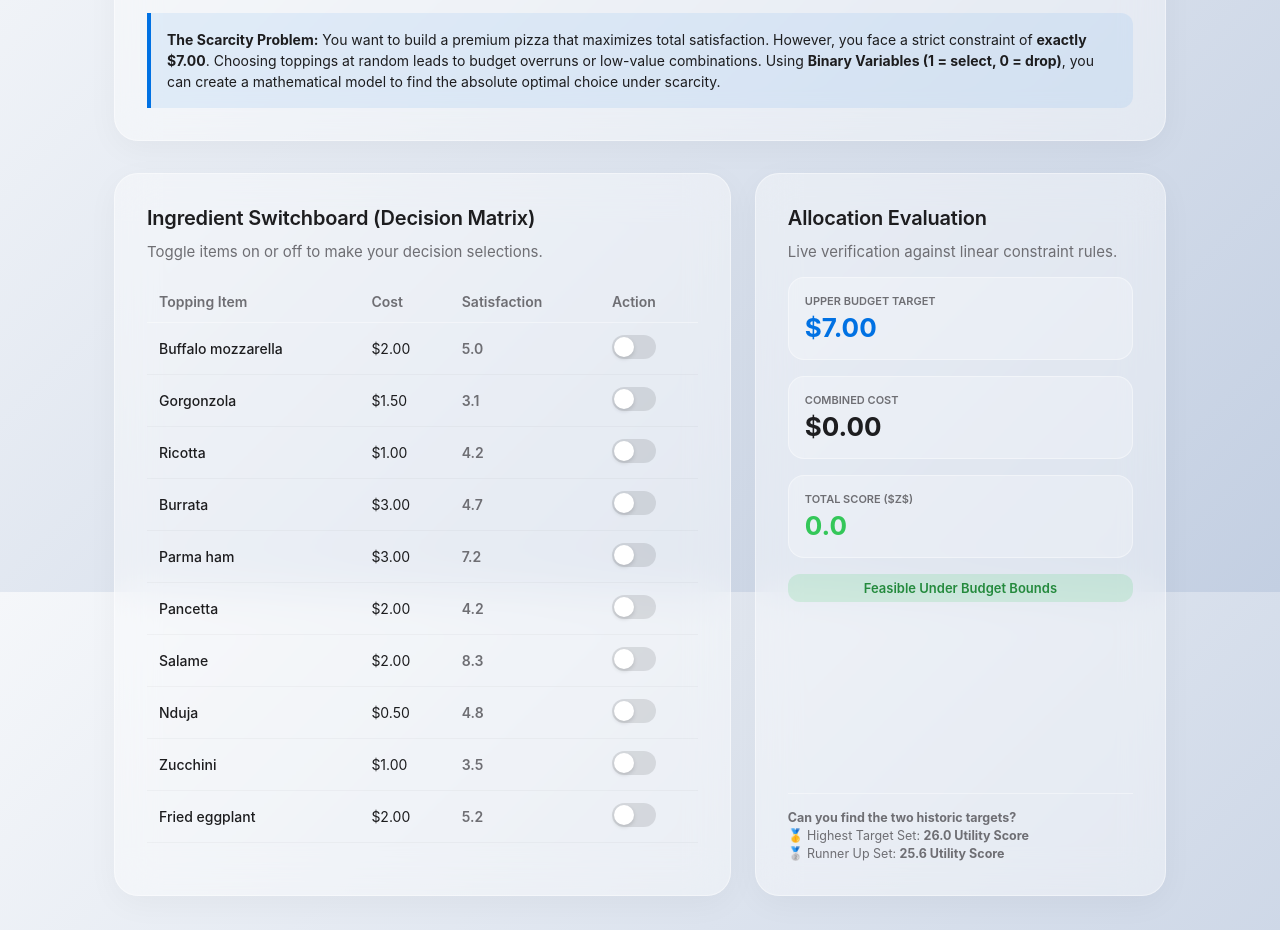
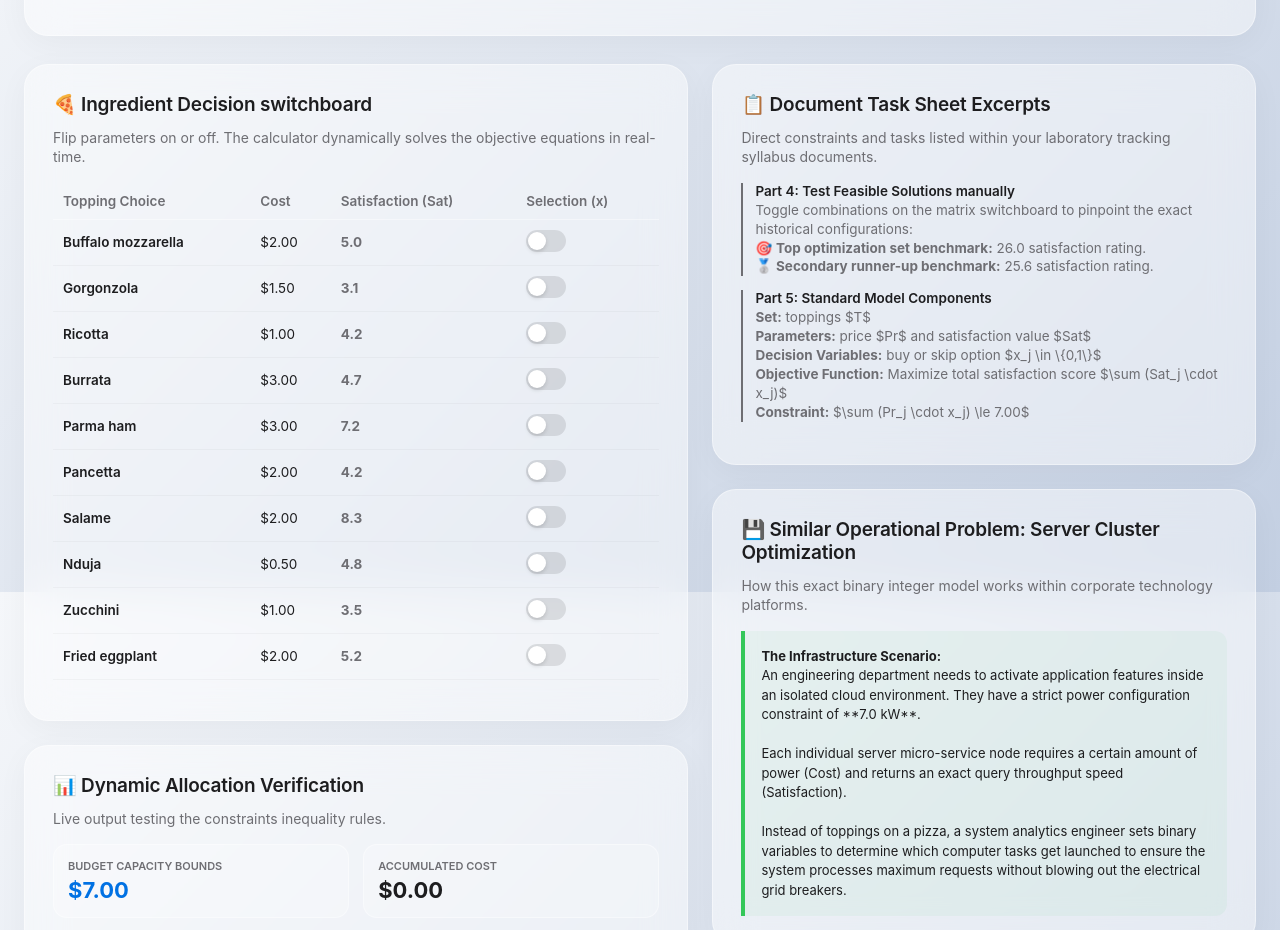
Before and after one commit to 2417735/Course_Overview.-, a plain HTML site: page ms1.html in a window 1280 px wide. Shown: the part 208-1138 px from the top of the page. Drawn offline with Linux system fonts and the light colour scheme.

Commit message:
Refine styles and content for pizza optimization page
Updated styling and content for the Pizza Optimization Engine page, including adjustments to layout, typography, and interactive elements.

```diff
--- a/ms1.html
+++ b/ms1.html
@@ -7,7 +7,7 @@
     <style>
         :root {
             --bg-gradient: linear-gradient(135deg, #f5f7fa 0%, #c3cfe2 100%);
-            --glass-bg: rgba(255, 255, 255, 0.4);
+            --glass-bg: rgba(255, 255, 255, 0.45);
             --glass-border: rgba(255, 255, 255, 0.4);
             --text-primary: #1d1d1f;
             --text-secondary: #6e6e73;
@@ -19,7 +19,7 @@
 
         body.dark {
             --bg-gradient: linear-gradient(135deg, #0d0d0e 0%, #1a1a1e 100%);
-            --glass-bg: rgba(30, 30, 32, 0.45);
+            --glass-bg: rgba(30, 30, 32, 0.55);
             --glass-border: rgba(255, 255, 255, 0.08);
             --text-primary: #f5f5f7;
             --text-secondary: #86868b;
@@ -32,7 +32,7 @@
             margin: 0;
             padding: 0;
             box-sizing: border-box;
-            font-family: -apple-system, BlinkMacSystemFont, "SF Pro Display", "SF Pro Text", "Helvetica Neue", sans-serif;
+            font-family: -apple-system, BlinkMacSystemFont, "SF Pro Display", sans-serif;
             -webkit-font-smoothing: antialiased;
         }
 
@@ -58,7 +58,7 @@
         }
 
         .nav-container {
-            width: 100%; max-width: 1100px;
+            width: 100%; max-width: 1300px;
             margin: 0 auto; padding: 0 24px;
             display: flex; justify-content: space-between; align-items: center;
         }
@@ -85,145 +85,183 @@
 
         .theme-toggle { background: none; border: none; cursor: pointer; font-size: 14px; margin-left: 10px; }
 
+        /* Unified Dual Column Work Matrix */
         .wrapper {
-            max-width: 1100px; margin: 20px auto; padding: 0 24px;
-            display: grid; grid-template-columns: 1.2fr 0.8fr; gap: 24px;
+            max-width: 1300px; margin: 20px auto; padding: 0 24px;
+            display: grid; grid-template-columns: 1.1fr 0.9fr; gap: 24px;
         }
 
-        @media (max-width: 900px) { .wrapper { grid-template-columns: 1fr; } }
+        @media (max-width: 1024px) { .wrapper { grid-template-columns: 1fr; } }
 
         .glass-card {
             background: var(--glass-bg);
             backdrop-filter: blur(var(--blur-radius));
             -webkit-backdrop-filter: blur(var(--blur-radius));
             border: 1px solid var(--glass-border);
-            border-radius: 24px; padding: 32px;
+            border-radius: 24px; padding: 28px;
             box-shadow: 0 8px 32px 0 rgba(0, 0, 0, 0.04);
+            margin-bottom: 24px;
         }
 
-        .full-width-card { grid-column: 1 / -1; margin-bottom: 8px; }
+        .full-width-card { grid-column: 1 / -1; margin-bottom: 4px; }
 
-        h1 { font-size: 32px; font-weight: 700; letter-spacing: -0.02em; margin-bottom: 6px; }
-        h2 { font-size: 20px; font-weight: 600; margin-bottom: 12px; letter-spacing: -0.01em; }
-        .subtitle { font-size: 15px; color: var(--text-secondary); margin-bottom: 16px; }
+        h1 { font-size: 30px; font-weight: 700; letter-spacing: -0.02em; margin-bottom: 6px; }
+        h2 { font-size: 19px; font-weight: 600; margin-bottom: 12px; letter-spacing: -0.01em; display: flex; align-items: center; gap: 8px; }
+        .subtitle { font-size: 14px; color: var(--text-secondary); margin-bottom: 16px; line-height: 1.4; }
 
         .briefing-box {
-            background: rgba(0, 113, 227, 0.08); border-left: 4px solid var(--accent);
-            padding: 16px; border-radius: 0 12px 12px 0; font-size: 14px; line-height: 1.5;
+            background: rgba(0, 113, 227, 0.06); border-left: 4px solid var(--accent);
+            padding: 16px; border-radius: 0 12px 12px 0; font-size: 13.5px; line-height: 1.5;
         }
 
-        .apple-table { width: 100%; border-collapse: collapse; margin: 20px 0; font-size: 14px; }
-        .apple-table th { text-align: left; padding: 12px; color: var(--text-secondary); font-weight: 600; border-bottom: 1px solid var(--glass-border); }
-        .apple-table td { padding: 12px; border-bottom: 1px solid rgba(0,0,0,0.03); }
+        .apple-table { width: 100%; border-collapse: collapse; margin: 12px 0; font-size: 13.5px; }
+        .apple-table th { text-align: left; padding: 10px; color: var(--text-secondary); font-weight: 600; border-bottom: 1px solid var(--glass-border); }
+        .apple-table td { padding: 10px; border-bottom: 1px solid rgba(0,0,0,0.03); }
         body.dark .apple-table td { border-bottom: 1px solid rgba(255,255,255,0.02); }
 
         .switch-input {
-            appearance: none; width: 44px; height: 24px; background: rgba(0,0,0,0.1);
-            border-radius: 12px; position: relative; cursor: pointer; outline: none; transition: background 0.2s;
+            appearance: none; width: 40px; height: 22px; background: rgba(0,0,0,0.1);
+            border-radius: 11px; position: relative; cursor: pointer; outline: none; transition: background 0.2s;
         }
         body.dark .switch-input { background: rgba(255, 255, 255, 0.1); }
         .switch-input:checked { background: #34c759; }
         .switch-input::before {
-            content: ''; position: absolute; width: 20px; height: 20px; border-radius: 50%;
+            content: ''; position: absolute; width: 18px; height: 18px; border-radius: 50%;
             top: 2px; left: 2px; background: #ffffff; transition: transform 0.2s;
             box-shadow: 0 2px 4px rgba(0,0,0,0.15);
         }
-        .switch-input:checked::before { transform: translateX(20px); }
+        .switch-input:checked::before { transform: translateX(18px); }
 
+        .metrics-grid { display: grid; grid-template-columns: 1fr 1fr; gap: 14px; margin-bottom: 16px; }
         .metric-badge {
-            display: flex; flex-direction: column; background: rgba(255,255,255,0.25);
-            border: 1px solid var(--glass-border); padding: 16px; border-radius: 16px; margin-bottom: 16px;
+            display: flex; flex-direction: column; background: rgba(255,255,255,0.2);
+            border: 1px solid var(--glass-border); padding: 14px; border-radius: 14px;
         }
-        body.dark .metric-badge { background: rgba(255,255,255,0.04); }
-        .metric-val { font-size: 26px; font-weight: 700; margin-top: 4px; }
+        body.dark .metric-badge { background: rgba(255,255,255,0.03); }
+        .metric-val { font-size: 22px; font-weight: 700; margin-top: 4px; }
 
-        .status-pill { padding: 6px 12px; border-radius: 12px; font-size: 13px; font-weight: 600; text-align: center; display: block; width: 100%; }
-        .status-valid { background: rgba(52, 199, 89, 0.15); color: #248a3d; }
-        .status-invalid { background: rgba(255, 69, 58, 0.15); color: #ff3b30; }
+        .status-pill { padding: 8px 12px; border-radius: 12px; font-size: 13px; font-weight: 600; text-align: center; display: block; width: 100%; }
+        .status-valid { background: rgba(52, 199, 89, 0.14); color: #248a3d; }
+        .status-invalid { background: rgba(255, 69, 58, 0.14); color: #ff453a; }
+
+        /* Document Representation Items */
+        .doc-item {
+            border-left: 2px solid var(--text-secondary); padding-left: 12px; margin-bottom: 14px; font-size: 13.5px;
+        }
+        .doc-label { font-weight: 600; color: var(--text-primary); margin-bottom: 2px; }
+        .doc-body { color: var(--text-secondary); line-height: 1.4; }
     </style>
 </head>
 <body>
 
     <nav class="apple-nav">
         <div class="nav-container">
-            <div class="nav-brand">Management Science Engine</div>
+            <div class="nav-brand">Management Science Portfolio Node</div>
             <div class="nav-links">
                 <a href="index.html" class="nav-item">Index Hub</a>
-                <a href="ms1.html" class="nav-item active">MS 1</a>
-                <button class="theme-toggle" onclick="toggleTheme()">🌙</button>
+                <a href="ms1.html" class="nav-item active">MS 1 Dashboard</a>
+                <button class="theme-toggle" onclick="toggleTheme()">🌓</button>
             </div>
         </div>
     </nav>
 
     <div class="wrapper">
 
-        <!-- STEP 1: CONTEXT & LEARNING MODULE -->
         <div class="glass-card full-width-card">
-            <div style="font-size: 11px; font-weight: 700; color: var(--text-secondary); text-transform: uppercase; letter-spacing: 0.05em; margin-bottom: 4px;">Part 1 // Learn First</div>
-            <h1>Understanding the Knapsack Optimization Model</h1>
-            <p class="subtitle">Why model a pizza quantitatively? To turn subjective intuition into systematic resource allocation.</p>
-            <div class="briefing-box">
-                <strong>The Scarcity Problem:</strong> You want to build a premium pizza that maximizes total satisfaction. However, you face a strict constraint of <strong>exactly $7.00</strong>. Choosing toppings at random leads to budget overruns or low-value combinations. Using <strong>Binary Variables (1 = select, 0 = drop)</strong>, you can create a mathematical model to find the absolute optimal choice under scarcity.
-            </div>
+            <div style="font-size: 11px; font-weight: 700; color: var(--text-secondary); text-transform: uppercase; letter-spacing: 0.05em; margin-bottom: 4px;">Module 02 // Lab Simulation I</div>
+            <h1>The Pizza Optimizer Engine</h1>
+            <p class="subtitle">An introductory entry into integer optimization programming using discrete selection metrics under strict system limits.</p>
         </div>
 
-        <!-- STEP 2: THE INTERACTIVE OPTIMIZER SWITCHBOARD -->
+        <div class="left-workspace">
             <div class="glass-card">
-            <h2>Ingredient Switchboard (Decision Matrix)</h2>
-            <p class="subtitle" style="margin-bottom: 10px;">Toggle items on or off to make your decision selections.</p>
+                <h2>🍕 Ingredient Decision switchboard</h2>
+                <p class="subtitle">Flip parameters on or off. The calculator dynamically solves the objective equations in real-time.</p>
 
                 <table class="apple-table">
                     <thead>
                         <tr>
-                        <th>Topping Item</th>
+                            <th>Topping Choice</th>
                             <th>Cost</th>
-                        <th>Satisfaction</th>
-                        <th>Action</th>
+                            <th>Satisfaction (Sat)</th>
+                            <th>Selection (x)</th>
                         </tr>
                     </thead>
                     <tbody id="topping-rows">
-                    <!-- Dynamic Rows Injected via JS -->
                         </tbody>
                 </table>
             </div>
 
-        <!-- STEP 3: RUNTIME OUTPUT & METRICS -->
-        <div class="glass-card" style="display: flex; flex-direction: column; justify-content: space-between;">
-            <div>
-                <h2>Allocation Evaluation</h2>
-                <p class="subtitle">Live verification against linear constraint rules.</p>
+            <div class="glass-card">
+                <h2>📊 Dynamic Allocation Verification</h2>
+                <p class="subtitle">Live output testing the constraints inequality rules.</p>
 
+                <div class="metrics-grid">
                     <div class="metric-badge">
-                    <span style="font-size: 11px; color: var(--text-secondary); font-weight: 600; text-transform: uppercase;">Upper Budget Target</span>
+                        <span style="font-size: 11px; color: var(--text-secondary); font-weight: 600; text-transform: uppercase;">Budget Capacity Bounds</span>
                         <span class="metric-val" style="color: var(--accent);">$7.00</span>
                     </div>
-
                     <div class="metric-badge">
-                    <span style="font-size: 11px; color: var(--text-secondary); font-weight: 600; text-transform: uppercase;">Combined Cost</span>
+                        <span style="font-size: 11px; color: var(--text-secondary); font-weight: 600; text-transform: uppercase;">Accumulated Cost</span>
                         <span class="metric-val" id="total-cost">$0.00</span>
                     </div>
+                </div>
 
-                <div class="metric-badge">
-                    <span style="font-size: 11px; color: var(--text-secondary); font-weight: 600; text-transform: uppercase;">Total Score ($Z$)</span>
+                <div class="metric-badge" style="margin-bottom: 16px;">
+                    <span style="font-size: 11px; color: var(--text-secondary); font-weight: 600; text-transform: uppercase;">Calculated Objective Function Value ($Z$)</span>
                     <span class="metric-val" id="total-score" style="color: #34c759;">0.0</span>
                 </div>
 
-                <div style="margin-top: 10px;">
-                    <span id="status-tag" class="status-pill status-valid">Optimal/Feasible</span>
+                <span id="status-tag" class="status-pill status-valid">Feasible Solution</span>
             </div>
         </div>
 
-            <div style="margin-top: 30px; font-size: 12.5px; color: var(--text-secondary); line-height: 1.45; border-top: 1px solid var(--glass-border); padding-top: 15px;">
-                <strong>Can you find the two historic targets?</strong><br>
-                🥇 Highest Target Set: <strong>26.0 Utility Score</strong><br>
-                🥈 Runner Up Set: <strong>25.6 Utility Score</strong>
+        <div class="right-workspace">
+
+            <div class="glass-card">
+                <h2>📋 Document Task Sheet Excerpts</h2>
+                <p class="subtitle">Direct constraints and tasks listed within your laboratory tracking syllabus documents.</p>
+
+                <div class="doc-item">
+                    <div class="doc-label">Part 4: Test Feasible Solutions manually</div>
+                    <div class="doc-body">
+                        Toggle combinations on the matrix switchboard to pinpoint the exact historical configurations:<br>
+                        🎯 <strong>Top optimization set benchmark:</strong> 26.0 satisfaction rating.<br>
+                        🥈 <strong>Secondary runner-up benchmark:</strong> 25.6 satisfaction rating.
+                    </div>
+                </div>
+
+                <div class="doc-item">
+                    <div class="doc-label">Part 5: Standard Model Components</div>
+                    <div class="doc-body">
+                        <strong>Set:</strong> toppings $T$<br>
+                        <strong>Parameters:</strong> price $Pr$ and satisfaction value $Sat$<br>
+                        <strong>Decision Variables:</strong> buy or skip option $x_j \in \{0,1\}$<br>
+                        <strong>Objective Function:</strong> Maximize total satisfaction score $\sum (Sat_j \cdot x_j)$<br>
+                        <strong>Constraint:</strong> $\sum (Pr_j \cdot x_j) \le 7.00$
+                    </div>
+                </div>
+            </div>
+
+            <div class="glass-card">
+                <h2>💾 Similar Operational Problem: Server Cluster Optimization</h2>
+                <p class="subtitle">How this exact binary integer model works within corporate technology platforms.</p>
+                <div class="briefing-box" style="background: rgba(52, 199, 89, 0.05); border-left-color: #34c759; font-size: 13px;">
+                    <strong>The Infrastructure Scenario:</strong><br>
+                    An engineering department needs to activate application features inside an isolated cloud environment. They have a strict power configuration constraint of **7.0 kW**.
+                    <br><br>
+                    Each individual server micro-service node requires a certain amount of power (Cost) and returns an exact query throughput speed (Satisfaction).
+                    <br><br>
+                    Instead of toppings on a pizza, a system analytics engineer sets binary variables to determine which computer tasks get launched to ensure the system processes maximum requests without blowing out the electrical grid breakers.
                 </div>
             </div>
 
         </div>
 
+    </div>
+
     <script>
-        // Full Dataset containing all 10 toppings from the assignment table
+        // Standardized table metrics from the activity framework mapping all 10 inputs
         const toppings = [
             { name: "Buffalo mozzarella", cost: 2.00, score: 5.0 },
             { name: "Gorgonzola", cost: 1.50, score: 3.1 },
@@ -237,7 +275,6 @@
             { name: "Fried eggplant", cost: 2.00, score: 5.2 }
         ];
 
-        // Track your game selections dynamically
         let selections = {};
         toppings.forEach(t => { selections[t.name] = false; });
 
@@ -247,9 +284,9 @@
             toppings.forEach((t, index) => {
                 const tr = document.createElement('tr');
                 tr.innerHTML = `
-                    <td style="font-weight: 500;">${t.name}</td>
+                    <td style="font-weight: 600;">${t.name}</td>
                     <td>$${t.cost.toFixed(2)}</td>
-                    <td style="color: var(--text-secondary); font-weight: 600;">${t.score.toFixed(1)}</td>
+                    <td style="color: var(--text-secondary); font-weight: 700;">${t.score.toFixed(1)}</td>
                     <td>
                         <input type="checkbox" class="switch-input" id="check-${index}" onchange="toggleTopping('${t.name}', ${index})">
                     </td>
@@ -281,10 +318,10 @@
 
             const statusTag = document.getElementById('status-tag');
             if (currentCost <= targetBudget) {
-                statusTag.innerText = "Feasible Under Budget Bounds";
+                statusTag.innerText = "Feasible Solution Within Constraints Boundary";
                 statusTag.className = "status-pill status-valid";
             } else {
-                statusTag.innerText = "Infeasible Budget Constraint Breach";
+                statusTag.innerText = "Infeasible Solution: Budget Constraint Breached";
                 statusTag.className = "status-pill status-invalid";
             }
         }
```
Lines whose indentation alone changed are shown as unchanged.
